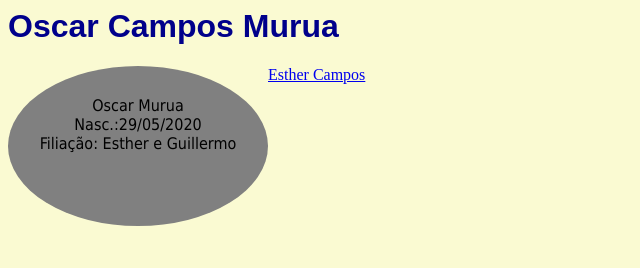
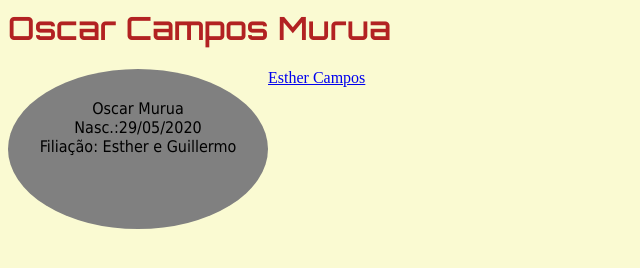
Before and after one commit to eesth/personal-webpage, a plain HTML site: page src/index.html in a window 1280 px wide. Shown: the whole page, without its empty margins (0-640 px from the left). Drawn offline with Linux system fonts and the light colour scheme.

Commit message:
altered font family for title

```diff
--- a/src/css/index.css
+++ b/src/css/index.css
@@ -40,6 +40,6 @@ body {
 }
 
 .title{
-    font-family: sans-serif;
-    color: darkblue;
+    font-family: 'Orbitron', sans-serif;
+    color: firebrick;
 }
--- a/src/index.html
+++ b/src/index.html
@@ -2,8 +2,11 @@
 
     <head>
         <meta charset="utf-8">
+        <link href="https://fonts.googleapis.com/css2?family=Orbitron:wght@600&family=Pacifico&display=swap" rel="stylesheet">
+
         <link rel="stylesheet" href="css/index.css">
         <script type="text/javascript" src="https://platform.linkedin.com/badges/js/profile.js" async defer></script>
+
 
 </head>
 
```
